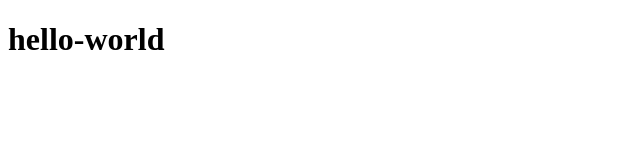
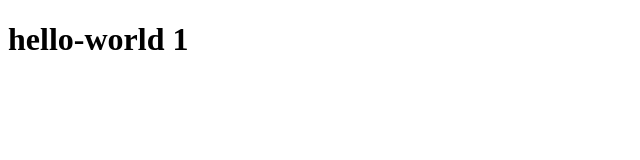
Before and after one commit to garderemax/cicdTest, an Angular app in the folder hello-world/: page / in a window 1280 px wide. Shown: the top 160 px of the page, without its empty margins (0-640 px from the left). Built offline with nearby package versions, Linux system fonts and the light colour scheme.

Commit message:
Update app.component.html

```diff
--- a/hello-world/src/app/app.component.html
+++ b/hello-world/src/app/app.component.html
@@ -1 +1 @@
-<h1>{{title}}</h1>
+<h1>{{title}} 1</h1>
```
